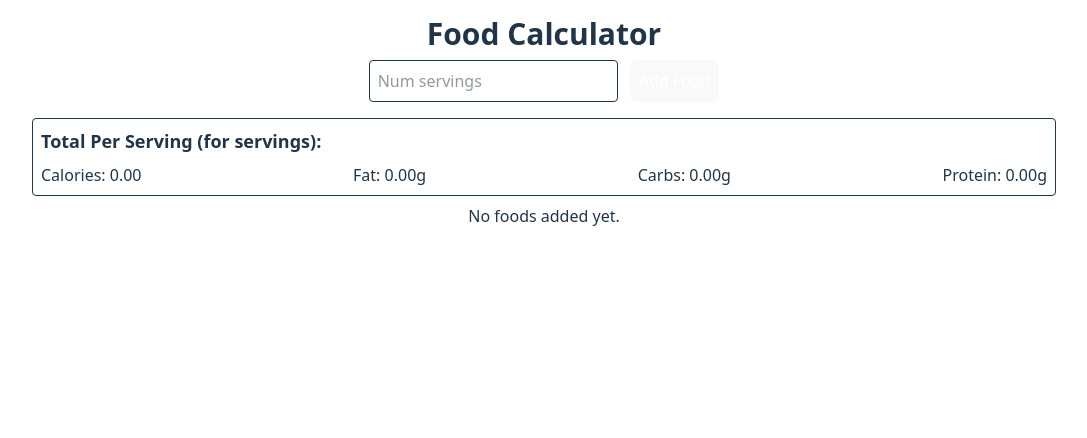
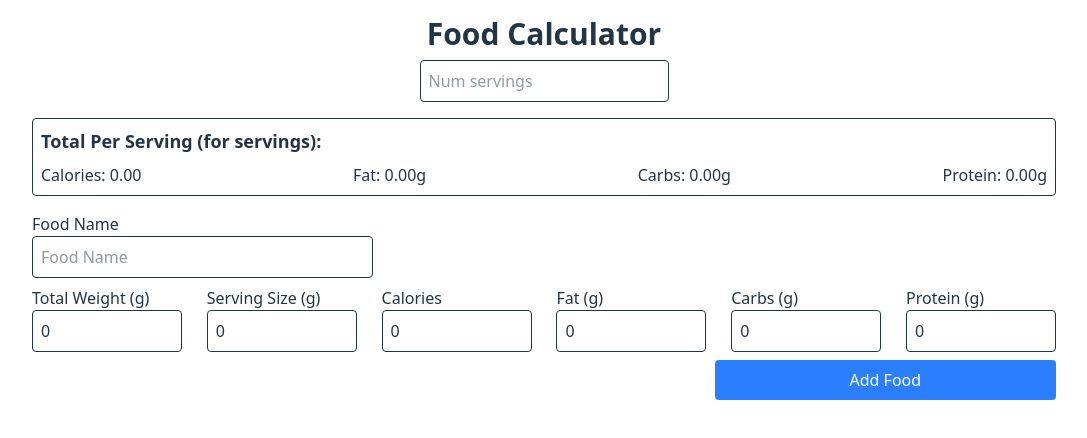
Before and after one commit to cquinones100/food-calculator, a Next.js app: page / in a window 1280 px wide. Shown: the top 438 px of the page, without its empty margins (96-1183 px from the left). Built offline with nearby package versions, Linux system fonts and the light colour scheme.

Commit message:
use ingredient form

```diff
--- a/src/app/IngredientsContext.tsx
+++ b/src/app/IngredientsContext.tsx
@@ -1,6 +1,6 @@
 "use client";
 
-import { Food } from "@/database";
+import { NewFood } from "@/database";
 import {
   createContext,
   Dispatch,
@@ -10,7 +10,7 @@ import {
 } from "react";
 import { ServingAttributes } from "./ingredients/new/form";
 
-export type Ingredient = Food & ServingAttributes;
+export type Ingredient = NewFood & ServingAttributes;
 
 type IngredientsContextType = {
   ingredients: Ingredient[];
--- a/src/app/ingredients/new/form.tsx
+++ b/src/app/ingredients/new/form.tsx
@@ -1,6 +1,5 @@
 "use client";
 
-import { InferAttributes } from "sequelize";
 import saveFood from "@/actions/saveFood";
 import {
   FormEvent,
@@ -9,10 +8,10 @@ import {
   useRef,
   useState,
 } from "react";
-import { Food } from "@/models/food";
 import Input from "@/input";
 import SimilarNamesModal from "./similarNamesModal";
 import ExistingFoodModal from "./existingFoodModal";
+import { Ingredient } from "@/app/IngredientsContext";
 
 export type ServingAttributes = {
   totalWeight: number;
@@ -29,13 +28,14 @@ export default function Form() {
     }
   );
 
-  const [pendingFood, setPendingFood] = useState<InferAttributes<Food>>({
+  const [pendingFood, setPendingFood] = useState<Ingredient>({
     name: "",
     calories: 0,
     carbs: 0,
     fat: 0,
     protein: 0,
     servingSize: 0,
+    totalWeight: 0,
   });
 
   async function onSubmit(
@@ -138,8 +138,9 @@ export default function Form() {
       <form
         ref={formRef}
         onSubmit={handleSubmit}
-        className="flex flex-wrap gap-2 justify-center align-middle"
+        className="flex flex-col gap-2 justify-center align-middle w-full"
       >
+        <div className="flex w-1/3">
           <Input
             label="Food Name"
             id="food-name"
@@ -148,7 +149,10 @@ export default function Form() {
             onChange={(e) => {
               setPendingFood({ ...pendingFood, name: e.target.value });
             }}
+            w="full"
           />
+        </div>
+        <div className="flex flex-wrap gap-2 align-middle justify-between">
           <Input
             label="Total Weight (g)"
             id="total-weight"
@@ -208,17 +212,21 @@ export default function Form() {
             type="number"
             value={pendingFood.protein}
             onChange={(e) => {
-            setPendingFood({ ...pendingFood, protein: Number(e.target.value) });
+              setPendingFood({
+                ...pendingFood,
+                protein: Number(e.target.value),
+              });
             }}
           />
+        </div>
+        <div className="flex w-full justify-end">
           <input
             disabled={isPending}
             type="submit"
             value="Add Food"
-          className={`${
-            isPending ? "bg-blue-200" : "bg-blue-500"
-          } text-white p-2 rounded`}
+            className="bg-blue-500 text-white p-2 rounded w-1/3"
           />
+        </div>
       </form>
     </>
   );
--- a/src/app/page.tsx
+++ b/src/app/page.tsx
@@ -8,10 +8,10 @@ export default async function Home() {
       <h1 className="text-3xl font-bold">Food Calculator</h1>
       <div className="flex flex-col items-center gap-2 grow w-full">
         <IngredientsContextProvider>
-          <div className="flex w-full max-w-5xl flex-col justify-center">
+          <div className="flex w-full max-w-5xl flex-col justify-center gap-2">
             <TotalPerServing />
+            <FoodItems />
           </div>
-          <FoodItems />
         </IngredientsContextProvider>
       </div>
     </div>
--- a/src/food_items.tsx
+++ b/src/food_items.tsx
@@ -1,7 +1,8 @@
 "use client";
 
-import { use } from "react";
+import { use, useState } from "react";
 import { Ingredient, IngredientsContext } from "./app/IngredientsContext";
+import Form from "./app/ingredients/new/form";
 
 function FoodItem({ ingredient }: { ingredient: Ingredient }) {
   return (
@@ -30,16 +31,13 @@ function FoodItem({ ingredient }: { ingredient: Ingredient }) {
 export default function FoodItems() {
   const { ingredients } = use(IngredientsContext);
 
-  if (!ingredients || ingredients.length === 0) {
-    return <p className="mb-4">No foods added yet.</p>;
-  }
-
   return (
     <div className="flex flex-col items-center gap-2 w-full">
       <div className="flex w-full items-end justify-end"></div>
       {ingredients.map((ingredient, index) => (
         <FoodItem key={index} ingredient={ingredient} />
       ))}
+      <Form />
     </div>
   );
 }
--- a/src/input.tsx
+++ b/src/input.tsx
@@ -6,20 +6,23 @@ export default function Input({
   type,
   value,
   onChange,
+  w = undefined,
 }: {
   label: string;
   id: string;
   type: "text" | "number";
   value: string | number;
   onChange: (e: ChangeEvent<HTMLInputElement>) => void;
+  w?: string;
 }) {
+  const width = w ? `w-${w}` : "max-w-[150px]";
   return (
-    <div className="flex flex-col">
+    <div className={`flex flex-col ${width}`}>
       <label htmlFor={id}>{label}</label>
       <input
         type={type}
         placeholder={label}
-        className="border p-2 rounded max-w-[150px]"
+        className="border p-2 rounded"
         id={id}
         name={id}
         value={value}
--- a/src/total_per_serving.tsx
+++ b/src/total_per_serving.tsx
@@ -51,14 +51,6 @@ export default function TotalPerServing() {
             }}
             min="1"
           />
-          <a href="/ingredients/new">
-            <button
-              value="Add Food"
-              className="bg-blue-500 text-white p-2 rounded"
-            >
-              Add Food
-            </button>
-          </a>
         </div>
       </div>
       <div className="border p-2 rounded w-full mt-4 gap-2">
```
Lines whose indentation alone changed are shown as unchanged.
